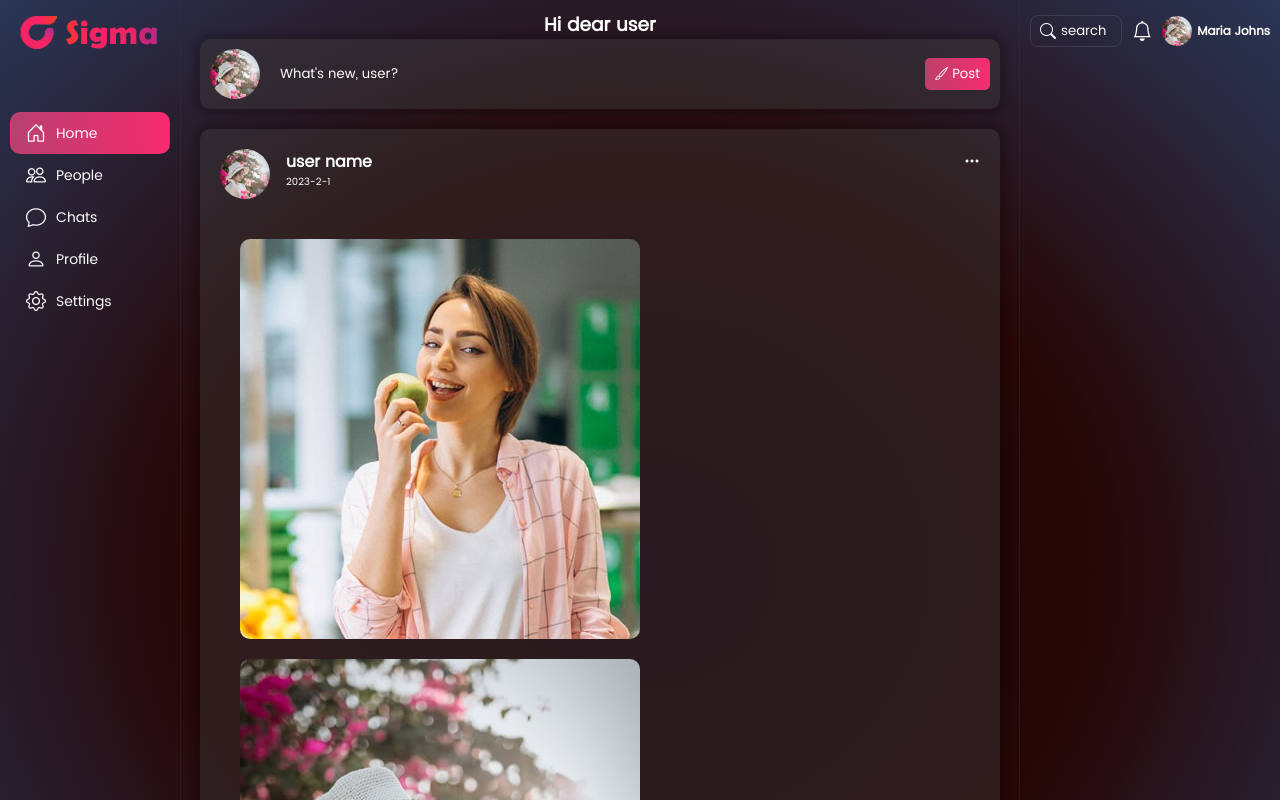
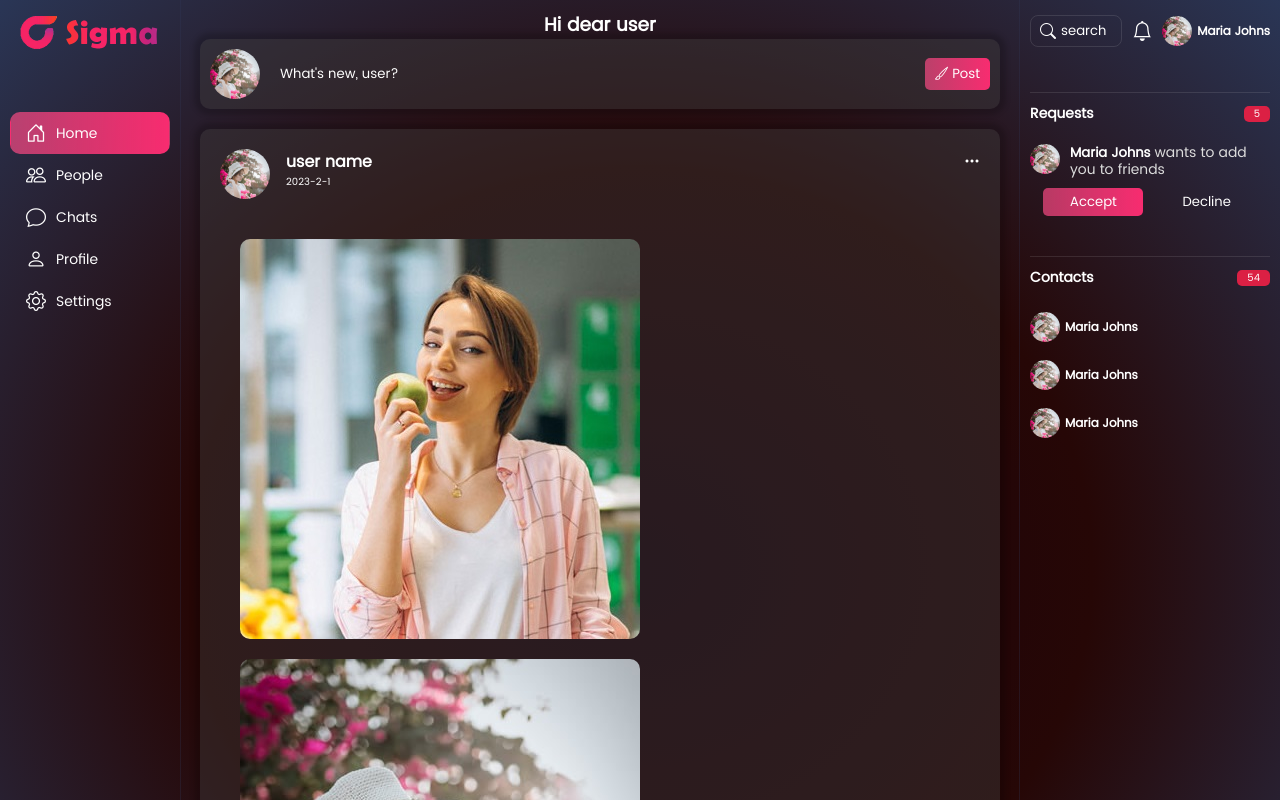
Before and after one commit to Aliherawi7/sigma-ui, a React (Create React App) app: page / in a window 1280 px wide. Shown: the top 800 px of the page. Built offline with nearby package versions, Linux system fonts and the light colour scheme.

Commit message:
notification panel implemented

```diff
--- a/src/components/NotificationArea/NotificationArea.js
+++ b/src/components/NotificationArea/NotificationArea.js
@@ -1,12 +1,12 @@
 import React from 'react'
-import { Icons } from '../../constants/UiConstant'
+import { ButtonTypes, Icons } from '../../constants/UiConstant'
 import Button from '../UI/button/Button'
 import "./NotificationArea.css"
 
 
 function NotificationArea() {
   return (
-    <header className='notification_area'>
+    <section className='notification_area'>
       <section className='header'>
         <div className='search_bar'>
           <i className={Icons.search}></i>
@@ -18,7 +18,7 @@ function NotificationArea() {
           <div className='notifications'>
             <Button icon={Icons.notification} />
           </div>
-          <div className='profile_account display_flex_align_center'>
+          <div className='profile_account display_flex_align_center none_selectable'>
             <img src='\images\ProfileImages\user3.jpg' className='profile_avatar_small' />
             <h3 className='name'>
               Maria Johns
@@ -26,11 +26,56 @@ function NotificationArea() {
           </div>
         </section>
       </section>
+      <section className='requests section_splitor'>
+        <div className='header_container display_flex_align_center'>
+          <h3>Requests</h3>
+          <span className='total_budge'>5</span>
+        </div>
+        <div className='contacts_container'>
+          <div className='profile_account request display_flex_align_center'>
+            <img src='\images\ProfileImages\user3.jpg' className='profile_avatar_small' />
+            <h5 className='name_request'>Maria Johns <span> wants to add you to friends</span></h5>
+          </div>
+          <div className='accept_reject_container display_flex_align_center'>
+              <Button name={"Accept"} type={ButtonTypes.general} icon={Icons.tick}/>
+              <Button name={"Decline"} type={ButtonTypes.gray} icon={Icons.x}/>
+          </div>
+        </div>
+
+
+      </section>
+      <section className='contacts section_splitor'>
+        <div className='header_container display_flex_align_center'>
+          <h3>Contacts</h3>
+          <span className='total_budge'>54</span>
+        </div>
+        <div className='contacts_container'>
+          <div className='profile_account display_flex_align_center'>
+            <img src='\images\ProfileImages\user3.jpg' className='profile_avatar_small' />
+            <h3 className='name'>
+              Maria Johns
+            </h3>
+          </div>
+          <div className='profile_account display_flex_align_center'>
+            <img src='\images\ProfileImages\user3.jpg' className='profile_avatar_small' />
+            <h3 className='name'>
+              Maria Johns
+            </h3>
+          </div>
+          <div className='profile_account display_flex_align_center'>
+            <img src='\images\ProfileImages\user3.jpg' className='profile_avatar_small' />
+            <h3 className='name'>
+              Maria Johns
+            </h3>
+          </div>
+        </div>
+
+      </section>
 
 
 
 
-    </header>
+    </section >
   )
 }
 
```
